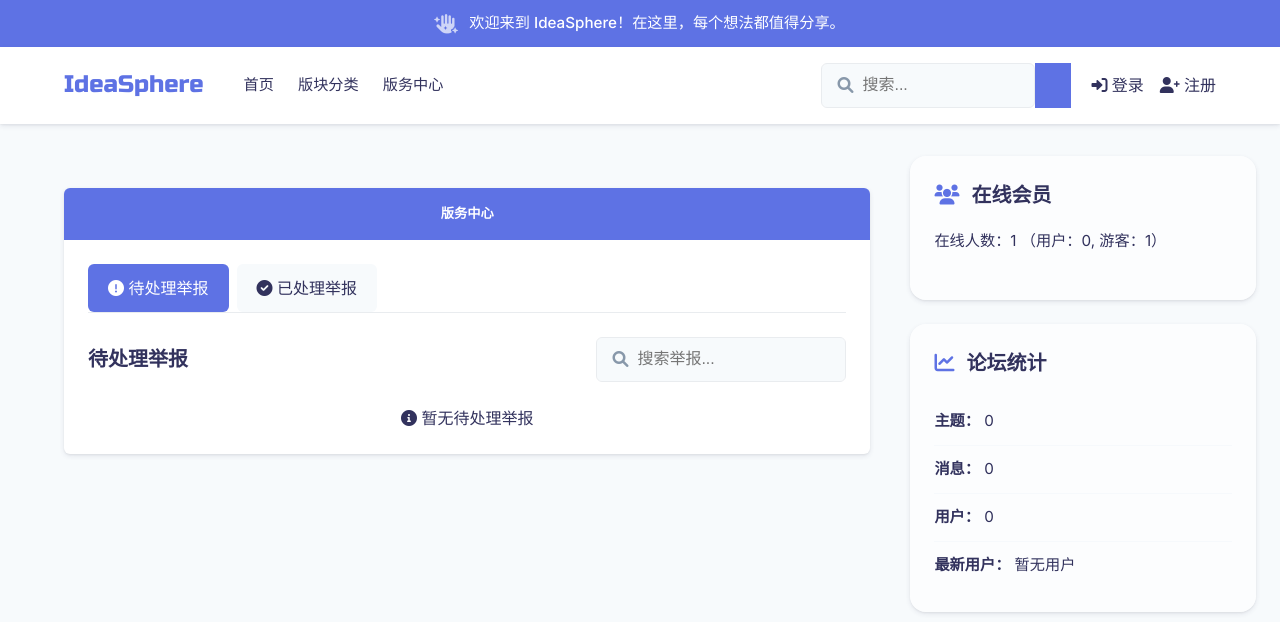
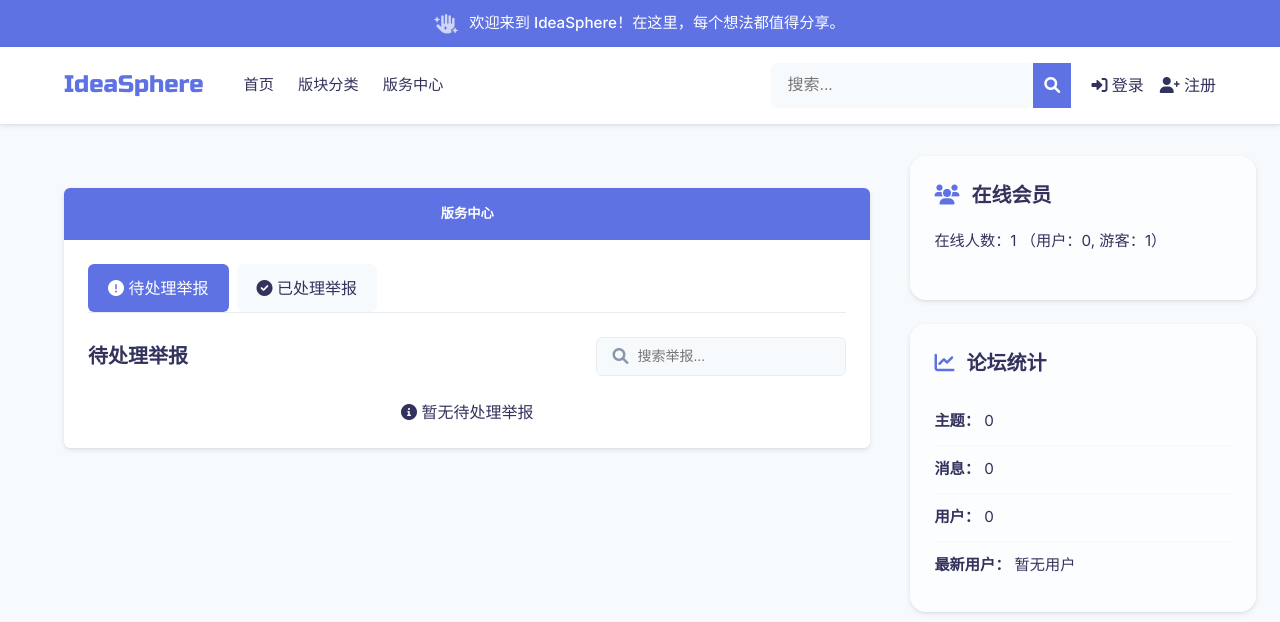
Before and after one commit to virgil698/IdeaSphere, a Flask app: page /reports/pending in a window 1280 px wide. Shown: the top 622 px of the page. Run offline with Flask 3, Linux system fonts and the light colour scheme; the visitor is signed in with stand-in values (Sample User, id 1); parts of the project's set-up code (start-up, migrations or seed data) failed here and were passed over; some libraries are stand-ins or nearby versions.

Commit message:
版主中心搜索框优化 + 版主中心违规逻辑判定修改

```diff
--- a/src/functions/moderation/moderation.py
+++ b/src/functions/moderation/moderation.py
@@ -1,3 +1,5 @@
+from datetime import datetime
+
 from flask import Blueprint, g, jsonify, request, abort, render_template
 from sqlalchemy.orm import joinedload
 
@@ -53,19 +55,17 @@
         return jsonify({'success': False, 'message': '无效的状态值'})
     if status == 'invalid':
         if report.post:
-            # 删除帖子及其所有评论
-            for comment in report.post.comments:
-                db.session.delete(comment)
-            db.session.delete(report.post)
+            report.post.deleted = True
+            report.post.delete_reason = "违规内容"
+            report.post.delete_time = datetime.utcnow()
         elif report.comment:
-            # 删除评论
             db.session.delete(report.comment)
+        report.status = 'valid'
+        report.resolved_by = g.user.id if g.user else None
+        db.session.commit()
+        return jsonify({'success': True, 'message': '已违规，内容已隐藏'})
+    elif status == 'invalid':
         report.status = 'invalid'
         report.resolved_by = g.user.id if g.user else None
         db.session.commit()
-        return jsonify({'success': True, 'message': '已违规，内容已删除'})
-    elif status == 'valid':
-        report.status = 'valid'
-        report.resolved_by = g.user.id if g.user else None
-        db.session.commit()
         return jsonify({'success': True, 'message': '未违规，举报已关闭'})
--- a/static/css/moderation_panel.css
+++ b/static/css/moderation_panel.css
@@ -95,19 +95,19 @@
 }
 
 /* 搜索框 */
-.search-box {
+.search-box-m {
     position: relative;
     width: 250px;
 }
 
-.search-box input {
+.search-box-m input {
     padding: 0.5rem 1rem 0.5rem 2.5rem;
     border: 1px solid var(--border-color);
     border-radius: var(--border-radius);
     background-color: var(--background-secondary);
 }
 
-.search-box i {
+.search-box-m i {
     position: absolute;
     left: 1rem;
     top: 50%;
--- a/templates/moderation/moderation_reports_pending.html
+++ b/templates/moderation/moderation_reports_pending.html
@@ -7,7 +7,7 @@
     <div class="tab-header">
         <h4>待处理举报</h4>
         <div class="tab-actions">
-            <div class="search-box">
+            <div class="search-box-m">
                 <input type="text" placeholder="搜索举报..." id="reportSearch">
                 <i class="fas fa-search"></i>
             </div>
--- a/templates/moderation/moderation_reports_processed.html
+++ b/templates/moderation/moderation_reports_processed.html
@@ -7,7 +7,7 @@
     <div class="tab-header">
         <h4>已处理举报</h4>
         <div class="tab-actions">
-            <div class="search-box">
+            <div class="search-box-m">
                 <input type="text" placeholder="搜索举报..." id="reportSearch">
                 <i class="fas fa-search"></i>
             </div>
```
